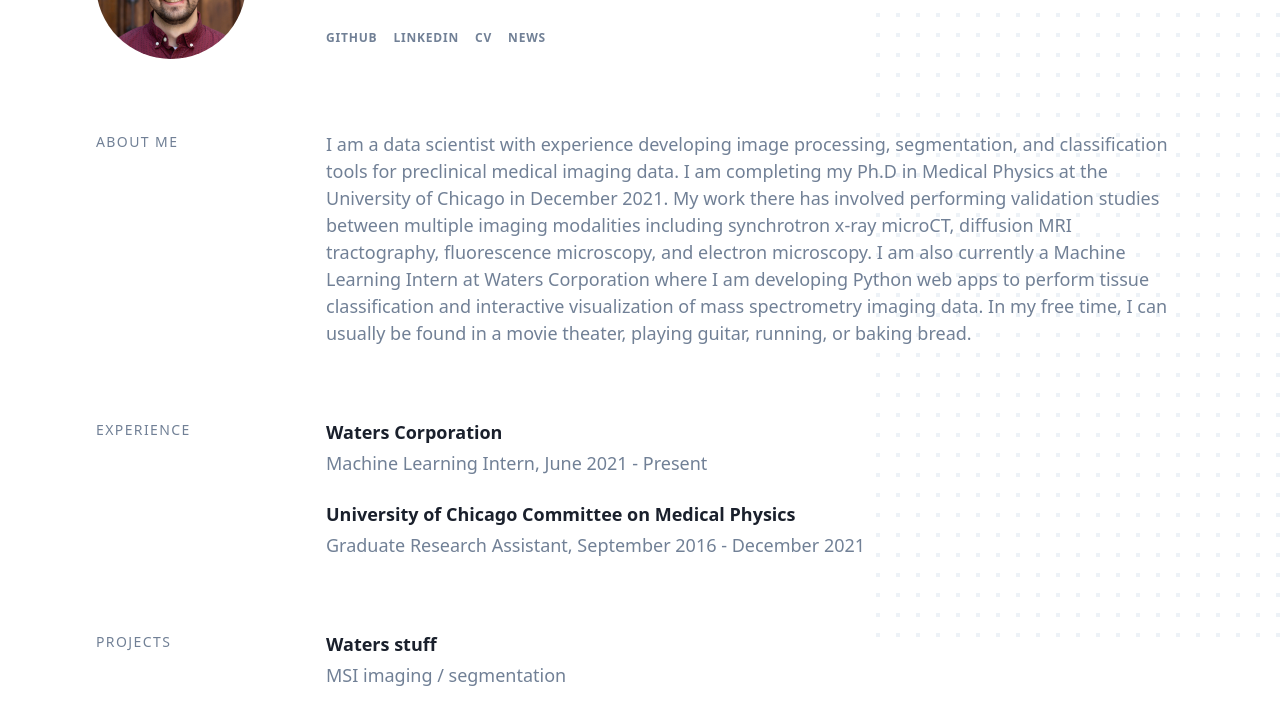
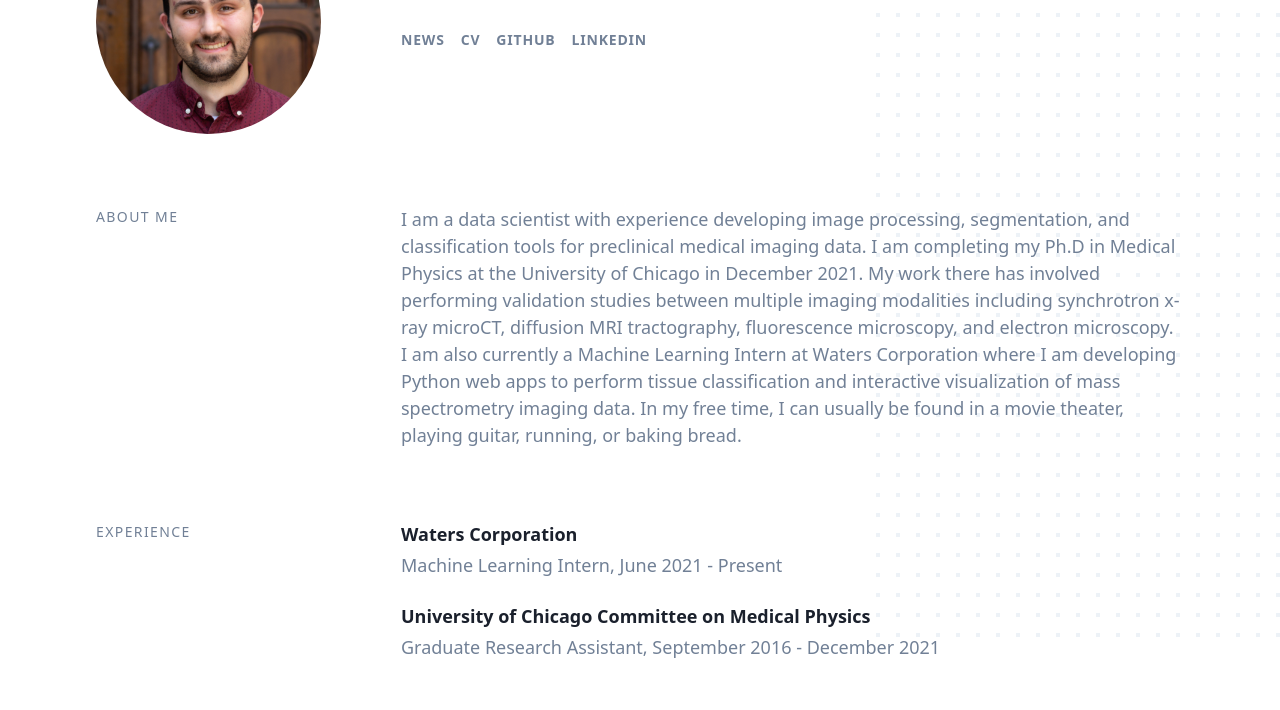
Before and after one commit to scott-trinkle/portfolio-website, a Gatsby site: page / in a window 1280 px wide. Shown: the part 187-897 px from the top of the page. Built offline with nearby package versions, Linux system fonts and the light colour scheme; Gatsby itself is replaced by a stand-in of ours.

Commit message:
Reorders links, changes font sizes, larger prof pic

```diff
--- a/src/components/header/index.jsx
+++ b/src/components/header/index.jsx
@@ -15,7 +15,7 @@ const classes = {
   list: 'mt-6 uppercase tracking-wider',
   item: 'inline list-none pr-4',
   link:
-    'inline-block py-2 font-semibold text-xs text-gray-600 hover:text-black',
+    'inline-block py-2 font-semibold text-sm text-gray-600 hover:text-black',
 };
 
 const Header = ({ metadata = {}, noBlog = false }) => {
@@ -47,6 +47,20 @@ const Header = ({ metadata = {}, noBlog = false }) => {
               </a>
             </li>
           )}
+          {!noBlog && (
+            <li className={classes.item}>
+              <Link className={classes.link} to="/news">
+                News
+              </Link>
+            </li>
+          )}
+          {cv && (
+            <li className={classes.item}>
+              <a className={classes.link} href={cvPDF}>
+                CV
+              </a>
+            </li>
+          )}
           {github && (
             <li className={classes.item}>
               <a className={classes.link} href={github}>
@@ -61,20 +75,7 @@ const Header = ({ metadata = {}, noBlog = false }) => {
               </a>
             </li>
           )}
-          {cv && (
-            <li className={classes.item}>
-              <a className={classes.link} href={cvPDF}>
-                CV
-              </a>
-            </li>
-          )}
-          {!noBlog && (
-            <li className={classes.item}>
-              <Link className={classes.link} to="/news">
-                News
-              </Link>
-            </li>
-          )}
+
         </ul>
       </div>
     </div>
--- a/src/css/index.css
+++ b/src/css/index.css
@@ -86,7 +86,7 @@
 @layer utilities {
   @responsive {
     .max-w-150 {
-      max-width: 150px;
+      max-width: 225px;
     }
 
     .top-5 {
```
